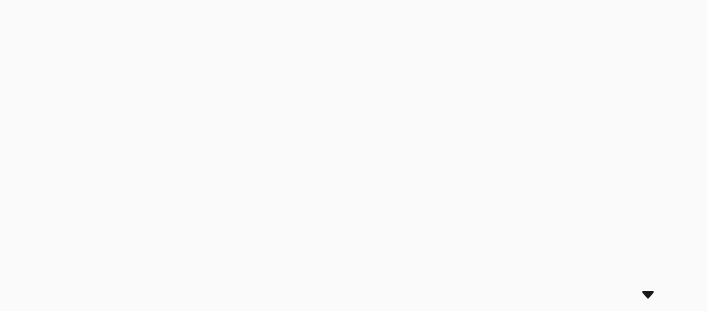
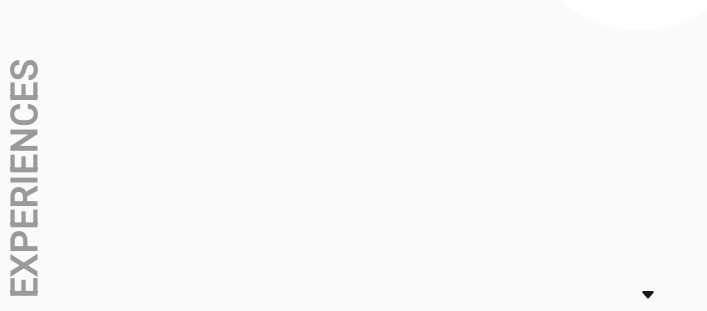
Before and after one commit to williamalowe/portfolio, a Next.js app: page / in a window 1280 px wide. Shown: the part 3145-3456 px from the top of the page, without its empty margins (0-707 px from the left). Built offline with nearby package versions, Linux system fonts and the light colour scheme.

Commit message:
styles: add experiences component base-styles

```diff
--- a/src/components/experience.tsx
+++ b/src/components/experience.tsx
@@ -12,6 +12,10 @@ export default function Experience() {
       <Link className="absolute bottom-2 left-[50%]" href="#contact">
         <BsCaretDownFill />
       </Link>
+      <h3 className="absolute -left-24 bottom-28 text-4xl text-zinc-950/40 font-bold tracking-wide uppercase -rotate-90">
+        Experiences
+      </h3>
+      <div className="absolute left-[calc(50%-120px)] top-[calc(50%-120px)] aspect-square w-[240px] bg-white rounded-full" />
     </section>
   );
 }
```
